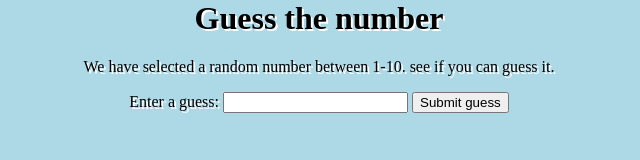
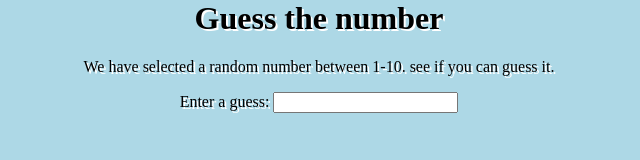
Before and after one commit to Nishant8819/gtn, a plain HTML site: page index.html in a window 1280 px wide. Shown: the whole page, without its empty margins (321-961 px from the left). Drawn offline with Linux system fonts and the light colour scheme.

Commit message:
Guess The Number

```diff
--- a/index.html
+++ b/index.html
@@ -16,8 +16,7 @@
         <input type="text" id="guessField"
             class="guessField">
 
-        <input type="submit" value="Submit guess"
-            class="guessSubmit" id="submitguess">
+
     </div>
     <script src="app.js"></script>
 
```
